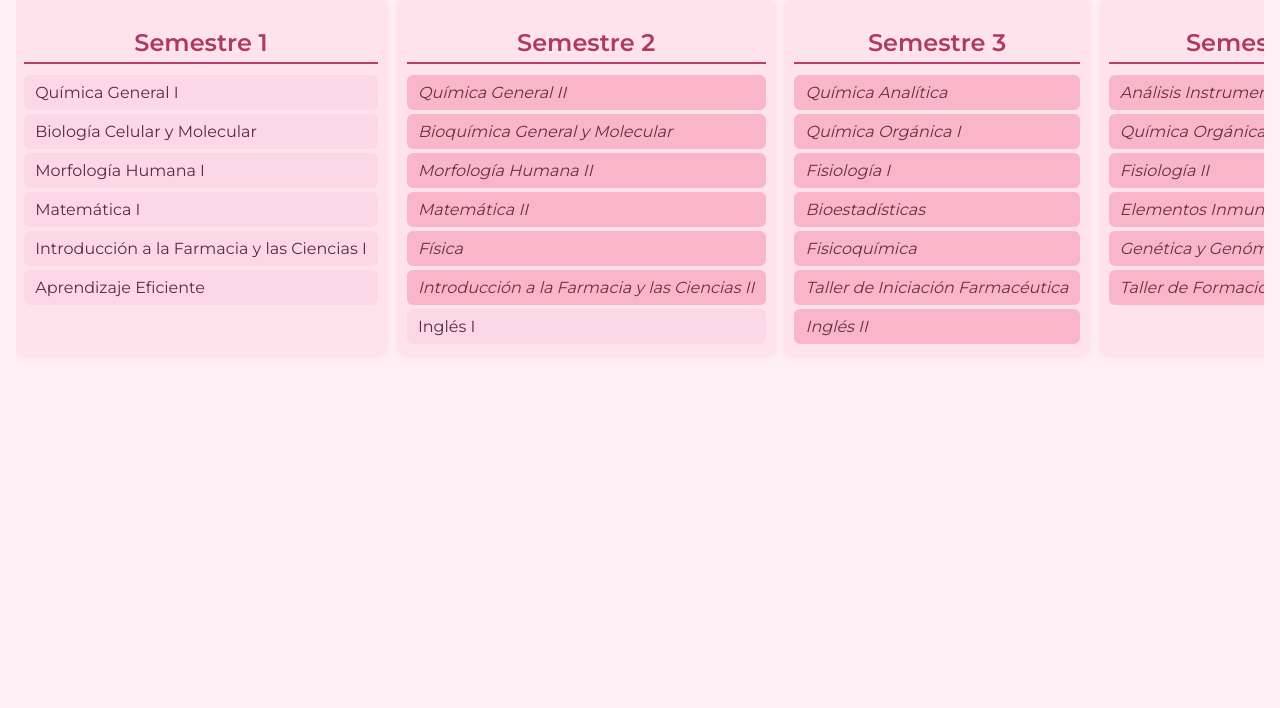
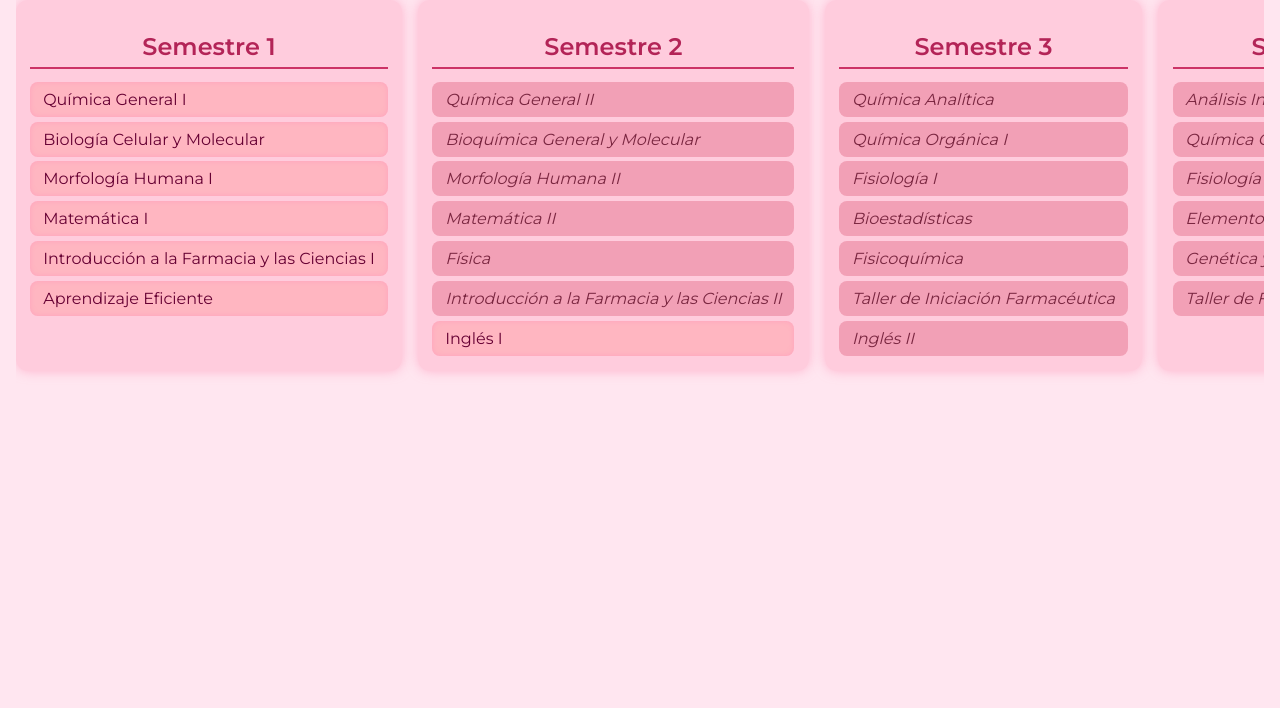
Before and after one commit to Anais2106/qyf-malla, a plain HTML site: page index.html in a window 1280 px wide. Shown: the part 92-800 px from the top of the page. Drawn offline with Linux system fonts and the light colour scheme.

Commit message:
Update index.html

```diff
--- a/index.html
+++ b/index.html
@@ -8,57 +8,62 @@
   @import url('https://fonts.googleapis.com/css2?family=Montserrat:wght@400;600&display=swap');
   body {
     font-family: 'Montserrat', sans-serif;
-    background: #fff0f6;
+    background: #ffe6f0; /* rosa muy claro */
     margin: 0; padding: 1rem;
-    color: #5a2a42;
+    color: #800040; /* rosa oscuro */
   }
   h1 {
     text-align: center;
     margin-bottom: 1rem;
-    color: #b83e6e;
+    color: #cc3366; /* rosa fuerte */
   }
   .malla {
     display: flex;
     overflow-x: auto;
-    gap: 0.8rem;
+    gap: 1rem;
     padding-bottom: 1rem;
   }
   .semestre {
-    min-width: 220px;
-    background: #ffe3ec;
-    border-radius: 8px;
-    padding: 0.5rem;
-    box-shadow: 0 0 8px #f6c1d8aa;
+    min-width: 230px;
+    background: #ffccdd; /* rosa suave */
+    border-radius: 12px;
+    padding: 0.7rem 0.9rem;
+    box-shadow: 0 0 12px #ff99bbaa;
     flex-shrink: 0;
   }
   .semestre h2 {
     text-align: center;
     font-weight: 600;
-    margin-bottom: 0.7rem;
-    color: #b03a5d;
-    border-bottom: 2px solid #b83e6e;
-    padding-bottom: 0.3rem;
+    margin-bottom: 0.8rem;
+    color: #b32457; /* rosa medio */
+    border-bottom: 2px solid #cc3366;
+    padding-bottom: 0.4rem;
   }
   .materia {
-    background: #fcd8e7;
-    margin: 0.25rem 0;
-    padding: 0.5rem 0.7rem;
-    border-radius: 6px;
+    background: #ffb6c1; /* rosa claro */
+    margin: 0.3rem 0;
+    padding: 0.5rem 0.8rem;
+    border-radius: 8px;
     cursor: pointer;
     position: relative;
-    transition: background-color 0.3s ease;
+    transition: background-color 0.25s ease, color 0.25s ease;
     user-select: none;
+    color: #660033; /* rosa oscuro */
+    font-weight: 500;
+    box-shadow: inset 0 0 5px #ff99bbaa;
   }
   .materia.aprobada {
-    background: #a73e5c;
+    background: #b32457; /* rosa fuerte */
     color: white;
-    font-weight: 600;
+    font-weight: 700;
+    box-shadow: 0 0 10px #b3245799;
   }
   .materia.bloqueada {
-    background: #f9b6cb;
-    color: #6b2e42;
+    background: #f2a0b6; /* rosa apagado */
+    color: #7a2640; /* rosa oscuro suave */
     cursor: not-allowed;
     font-style: italic;
+    box-shadow: none;
   }
   /* Tooltip styling */
   .materia.bloqueada:hover::after {
@@ -67,15 +72,28 @@
     left: 105%;
     top: 50%;
     transform: translateY(-50%);
-    background: #b83e6e;
+    background: #cc3366;
     color: white;
-    padding: 6px 10px;
-    border-radius: 6px;
+    padding: 8px 12px;
+    border-radius: 8px;
     white-space: pre-line;
     z-index: 10;
-    width: 160px;
-    box-shadow: 0 0 6px #b83e6eaa;
-    font-size: 0.85rem;
+    width: 180px;
+    box-shadow: 0 0 10px #cc336699;
+    font-size: 0.9rem;
+  }
+
+  /* Scrollbar para malla */
+  .malla::-webkit-scrollbar {
+    height: 10px;
+  }
+  .malla::-webkit-scrollbar-track {
+    background: #ffd6e8;
+    border-radius: 10px;
+  }
+  .malla::-webkit-scrollbar-thumb {
+    background: #cc3366;
+    border-radius: 10px;
   }
 </style>
 </head>
@@ -89,20 +107,13 @@
 
 <script>
 (() => {
-  // Datos materias con prerrequisitos
-  // Cada materia tiene id único y array con ids de requisitos
-  // Para tooltip mostramos nombres de requisitos que faltan
-
   const materiasData = {
-    // Semestre 1
     "quimica-general-i": { nombre: "Química General I", prereq: [] },
     "biologia-celular-y-molecular": { nombre: "Biología Celular y Molecular", prereq: [] },
     "morfologia-humana-i": { nombre: "Morfología Humana I", prereq: [] },
     "matematica-i": { nombre: "Matemática I", prereq: [] },
     "introduccion-a-la-farmacia-y-las-ciencias-i": { nombre: "Introducción a la Farmacia y las Ciencias I", prereq: [] },
     "aprendizaje-eficiente": { nombre: "Aprendizaje Eficiente", prereq: [] },
-
-    // Semestre 2
     "quimica-general-ii": { nombre: "Química General II", prereq: ["quimica-general-i"] },
     "bioquimica-general-y-molecular": { nombre: "Bioquímica General y Molecular", prereq: ["biologia-celular-y-molecular"] },
     "morfologia-humana-ii": { nombre: "Morfología Humana II", prereq: ["morfologia-humana-i"] },
@@ -110,8 +121,6 @@
     "fisica": { nombre: "Física", prereq: ["matematica-i"] },
     "introduccion-a-la-farmacia-y-las-ciencias-ii": { nombre: "Introducción a la Farmacia y las Ciencias II", prereq: ["introduccion-a-la-farmacia-y-las-ciencias-i"] },
     "ingles-i": { nombre: "Inglés I", prereq: [] },
-
-    // Semestre 3
     "quimica-analitica": { nombre: "Química Analítica", prereq: ["quimica-general-ii"] },
     "quimica-organica-i": { nombre: "Química Orgánica I", prereq: ["quimica-general-ii"] },
     "fisiologia-i": { nombre: "Fisiología I", prereq: ["bioquimica-general-y-molecular"] },
@@ -119,8 +128,6 @@
     "fisicoquimica": { nombre: "Fisicoquímica", prereq: ["quimica-general-ii", "fisica"] },
     "taller-de-iniciacion-farmaceutica": { nombre: "Taller de Iniciación Farmacéutica", prereq: ["introduccion-a-la-farmacia-y-las-ciencias-ii"] },
     "ingles-ii": { nombre: "Inglés II", prereq: ["ingles-i"] },
-
-    // Semestre 4
     "analisis-instrumental": { nombre: "Análisis Instrumental", prereq: ["fisicoquimica", "quimica-analitica"] },
     "quimica-organica-ii": { nombre: "Química Orgánica II", prereq: ["quimica-organica-i"] },
     "fisiologia-ii": { nombre: "Fisiología II", prereq: ["fisiologia-i"] },
@@ -131,8 +138,6 @@
       "quimica-general-ii", "bioquimica-general-y-molecular", "morfologia-humana-ii", "matematica-ii", "fisica", "introduccion-a-la-farmacia-y-las-ciencias-ii",
       "quimica-analitica", "quimica-organica-i", "fisiologia-i", "bioestadisticas", "fisicoquimica", "taller-de-iniciacion-farmaceutica", "ingles-i", "ingles-ii"
     ]},
-
-    // Semestre 5
     "analisis-de-medicamentos": { nombre: "Análisis de Medicamentos", prereq: ["analisis-instrumental"] },
     "bioquimica-clinica": { nombre: "Bioquímica Clínica", prereq: ["quimica-organica-ii"] },
     "fisiopatologia-i": { nombre: "Fisiopatología I", prereq: ["fisiologia-ii", "genetica-y-genomica"] },
@@ -140,8 +145,6 @@
     "epidemiologia": { nombre: "Epidemiología", prereq: [] },
     "farmacologia-i": { nombre: "Farmacología I", prereq: ["fisiologia-ii", "genetica-y-genomica"] },
     "introduccion-a-la-fe": { nombre: "Introducción a la Fe", prereq: [] },
-
-    // Semestre 6
     "farmacoquimica-i": { nombre: "Farmacoquímica I", prereq: ["bioquimica-clinica"] },
     "farmacognosia": { nombre: "Farmacognosia", prereq: ["farmacologia-i"] },
     "fisiopatologia-ii": { nombre: "Fisiopatología II", prereq: ["fisiopatologia-i"] },
@@ -149,16 +152,12 @@
     "relaciones-interpersonales": { nombre: "Relaciones Interpersonales", prereq: [] },
     "farmacologia-ii": { nombre: "Farmacología II", prereq: ["farmacologia-i"] },
     "etica-cristiana": { nombre: "Ética Cristiana", prereq: [] },
-
-    // Semestre 7
     "farmacoquimica-ii": { nombre: "Farmacoquímica II", prereq: ["farmacoquimica-i"] },
     "toxicologia": { nombre: "Toxicología", prereq: ["farmacologia-ii"] },
     "tecnologia-farmaceutica": { nombre: "Tecnología Farmacéutica", prereq: ["farmacognosia"] },
     "gestion-farmaceutica": { nombre: "Gestión Farmacéutica", prereq: ["relaciones-interpersonales"] },
     "iniciacion-a-la-farmacia-clinica": { nombre: "Iniciación a la Farmacia Clínica", prereq: ["fisiopatologia-ii", "microbiologia-y-parasitologia", "farmacologia-ii"] },
     "certificacion-i": { nombre: "Certificación I", prereq: [] },
-
-    // Semestre 8
     "nutricion-clinica": { nombre: "Nutrición Clínica", prereq: ["iniciacion-a-la-farmacia-clinica"] },
     "electivo-i": { nombre: "Electivo I", prereq: [] },
     "tecnologia-farmaceutica-ii": { nombre: "Tecnología Farmacéutica II", prereq: ["tecnologia-farmaceutica"] },
@@ -166,27 +165,19 @@
     "biofarmacia-y-farmacocinetica-clinica": { nombre: "Biofarmacia y Farmacocinética Clínica", prereq: ["iniciacion-a-la-farmacia-clinica"] },
     "farmacia-clinica-i": { nombre: "Farmacia Clínica I", prereq: ["iniciacion-a-la-farmacia-clinica", "toxicologia"] },
     "legislacion-farmaceutica": { nombre: "Legislación Farmacéutica", prereq: [] },
-
-    // Semestre 9
     "electivo-ii": { nombre: "Electivo II", prereq: ["electivo-i"] },
     "farmacia-asistencial": { nombre: "Farmacia Asistencial", prereq: ["nutricion-clinica", "tecnologia-farmaceutica-ii"] },
     "manejo-de-bases-de-datos": { nombre: "Manejo de Bases de Datos", prereq: [] },
     "asuntos-regulatorios": { nombre: "Asuntos Regulatorios", prereq: [] },
     "farmacia-clinica-ii": { nombre: "Farmacia Clínica II", prereq: ["biofarmacia-y-farmacocinetica-clinica", "farmacia-clinica-i"] },
     "certificacion-ii": { nombre: "Certificación II", prereq: [] },
-
-    // Semestre 10
     "electivo-iii": { nombre: "Electivo III", prereq: ["electivo-ii"] },
     "farmacovigilancia-farmacoeconomia": { nombre: "Farmacovigilancia-Farmacoeconomía", prereq: ["farmacia-asistencial"] },
     "farmacia-clinica-iii": { nombre: "Farmacia Clínica III", prereq: ["farmacia-clinica-ii"] },
     "atencion-farmaceutica": { nombre: "Atención Farmacéutica", prereq: ["farmacia-clinica-ii", "farmacia-asistencial"] },
     "metodologia-de-proyectos": { nombre: "Metodología de Proyectos", prereq: [] },
     "certificacion-iii": { nombre: "Certificación III", prereq: [] },
-
-    // Semestre 11
     "practica-profesional": { nombre: "Práctica Profesional", prereq: [
-      // requiere todas las actividades hasta semestre 10
-      // Simplifico: todas las materias menos practica profesional
       "quimica-general-i", "biologia-celular-y-molecular", "morfologia-humana-i", "matematica-i", "introduccion-a-la-farmacia-y-las-ciencias-i", "aprendizaje-eficiente",
       "quimica-general-ii", "bioquimica-general-y-molecular", "morfologia-humana-ii", "matematica-ii", "fisica", "introduccion-a-la-farmacia-y-las-ciencias-ii", "ingles-i",
       "quimica-analitica", "quimica-organica-i", "fisiologia-i", "bioestadisticas", "fisicoquimica", "taller-de-iniciacion-farmaceutica", "ingles-ii",
@@ -200,7 +191,6 @@
     ] }
   };
 
-  // Semestres en orden
   const semestres = [
     ["quimica-general-i","biologia-celular-y-molecular","morfologia-humana-i","matematica-i","introduccion-a-la-farmacia-y-las-ciencias-i","aprendizaje-eficiente"],
     ["quimica-general-ii","bioquimica-general-y-molecular","morfologia-humana-ii","matematica-ii","fisica","introduccion-a-la-farmacia-y-las-ciencias-ii","ingles-i"],
@@ -217,21 +207,17 @@
 
   const mallaEl = document.getElementById("malla");
 
-  // Carga estado aprobado de localStorage
   let aprobado = JSON.parse(localStorage.getItem("malla_aprobado_v1")||"{}");
 
-  // Función que verifica si todos requisitos están aprobados
   function puedeAprobar(materiaId) {
     const prereqs = materiasData[materiaId].prereq;
     return prereqs.every(p => aprobado[p]);
   }
 
-  // Función que devuelve los requisitos no aprobados
   function prereqsFaltantes(materiaId) {
     return materiasData[materiaId].prereq.filter(p => !aprobado[p]);
   }
 
-  // Actualiza la UI, bloquea y desbloquea materias
   function actualizarUI() {
     document.querySelectorAll(".materia").forEach(el => {
       const id = el.dataset.id;
@@ -242,14 +228,11 @@
         el.style.pointerEvents = "auto";
       } else {
         if (puedeAprobar(id)) {
-          // Puede desbloquear
           el.classList.remove("bloqueada");
           el.removeAttribute("data-tooltip");
           el.style.pointerEvents = "auto";
         } else {
-          // Bloqueada
           el.classList.add("bloqueada");
-          // Tooltip con lista de materias faltantes por nombre
           const faltantes = prereqsFaltantes(id).map(x => materiasData[x].nombre).join("\n");
           el.setAttribute("data-tooltip", `Faltan aprobar:\n${faltantes}`);
           el.style.pointerEvents = "none";
@@ -259,7 +242,6 @@
     });
   }
 
-  // Crear columnas semestre
   semestres.forEach((listaMaterias, i) => {
     const col = document.createElement("div");
     col.className = "semestre";
@@ -270,9 +252,8 @@
       div.dataset.id = id;
       div.title = materiasData[id].nombre;
       div.textContent = materiasData[id].nombre;
-      // Click para toggle aprobado si no bloqueado
       div.addEventListener("click", () => {
-        if (div.classList.contains("bloqueada")) return; // no hace nada si bloqueada
+        if (div.classList.contains("bloqueada")) return;
         aprobado[id] = !aprobado[id];
         localStorage.setItem("malla_aprobado_v1", JSON.stringify(aprobado));
         actualizarUI();
@@ -282,9 +263,7 @@
     mallaEl.appendChild(col);
   });
 
-  // Primera actualización UI
   actualizarUI();
-
 })();
 </script>
 
```
